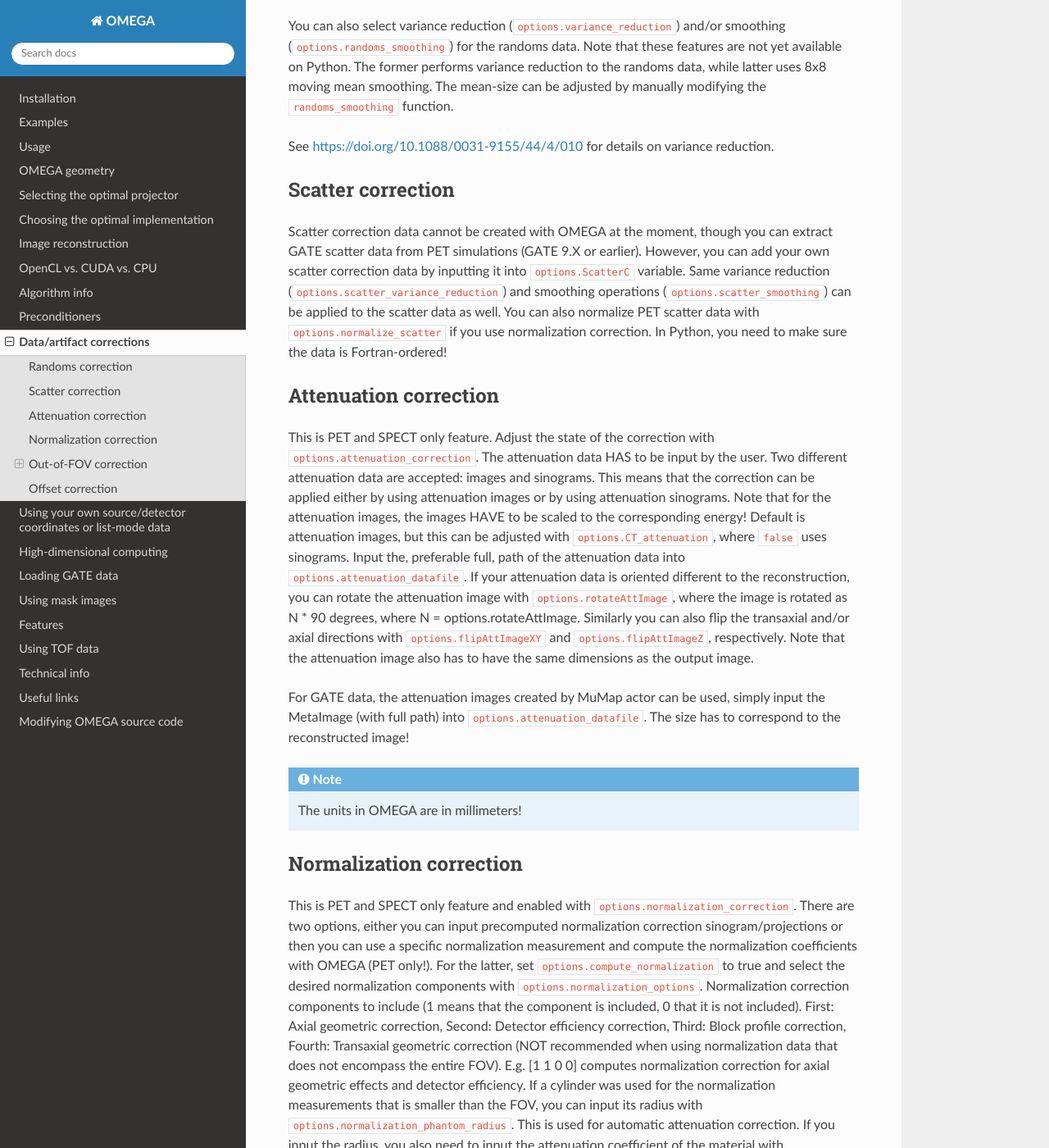
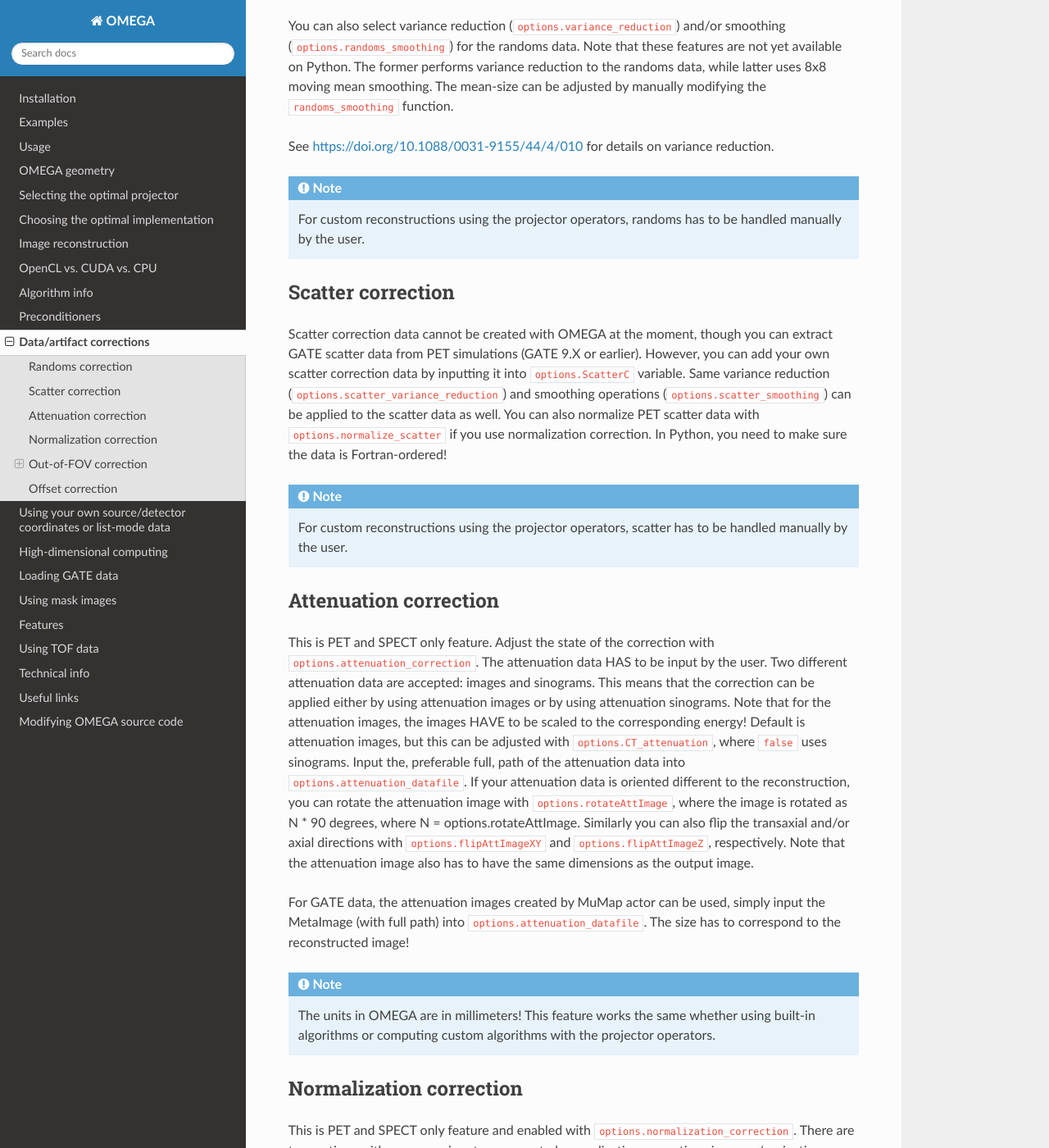
Before and after one commit to villekf/OMEGA-doc, a Sphinx documentation site: the page built from docs/source/corrections.rst, in a window 1280 px wide and 1400 px high, scrolled down 858 px. Shown: the whole window at 82% size. Built offline with Sphinx 7.4.7 and the Read the Docs theme 3.1.0, drawn with Linux system fonts in a browser that asks for light colours; some of the changed text lies outside the part shown.

Commit message:
Add more information on custom reconstruction

```diff
--- a/docs/source/algorithms.rst
+++ b/docs/source/algorithms.rst
@@ -780,6 +780,11 @@ Preconditioners
 
 The use of preconditioners is slightly easier in Python than in MATLAB/Octave. This is because in MATLAB/Octave you need to input the whole vector that specifies the selected preconditioners, in Python you only need to set the desired one to ``True``.
 
+.. note::
+
+	Most of the preconditioners are supported as-is only with built-in algorithms. However, the filtering-based measurement based preconditioner has been implemented as a separate MATLAB/Python function. Some of the preconditioners are also
+	easy to compute manually.
+
 Image-based preconditioners
 ---------------------------
 
--- a/docs/source/corrections.rst
+++ b/docs/source/corrections.rst
@@ -20,12 +20,20 @@ reduction to the randoms data, while latter uses 8x8 moving mean smoothing. The
 
 See https://doi.org/10.1088/0031-9155/44/4/010 for details on variance reduction.
 
+.. note::
+
+	For custom reconstructions using the projector operators, randoms has to be handled manually by the user.
+
 Scatter correction
 ------------------
 
 Scatter correction data cannot be created with OMEGA at the moment, though you can extract GATE scatter data from PET simulations (GATE 9.X or earlier). However, you can add your own scatter correction data by inputting it into ``options.ScatterC``
 variable. Same variance reduction (``options.scatter_variance_reduction``) and smoothing operations (``options.scatter_smoothing``) can be applied to the scatter data as well. You can also normalize PET scatter data with
 ``options.normalize_scatter`` if you use normalization correction. In Python, you need to make sure the data is Fortran-ordered!
+
+.. note::
+
+	For custom reconstructions using the projector operators, scatter has to be handled manually by the user.
 
 Attenuation correction
 ----------------------
@@ -40,7 +48,7 @@ For GATE data, the attenuation images created by MuMap actor can be used, simply
 
 .. note::
 
-	The units in OMEGA are in millimeters!
+	The units in OMEGA are in millimeters! This feature works the same whether using built-in algorithms or computing custom algorithms with the projector operators.
 
 Normalization correction
 ------------------------
@@ -58,6 +66,10 @@ and getting the prompt for the data. The normalization data has to be either nrm
 to the mat-files folder and loaded automatically if the same measurement dimensions and scanner are used.
 
 For details on the component-based normalization, see for example https://doi.org/10.1088/0031-9155/43/1/012
+
+.. note::
+
+	This feature works the same way whether using built-in algorithms or computing custom algorithms with the projector operators, as long as the input data is inserted correctly. Note that you need to manually handle the subset indexing if necessary.
 
 Out-of-FOV correction
 ---------------------
@@ -101,6 +113,11 @@ This is currently not possible automatically, but it is possible to have specifi
 and https://github.com/villekf/OMEGA/blob/master/source/m-files/computePixelSize.m. Especially important are the correct FOV sizes, number of voxels per volume and the ``bx/y/z`` values, which correspond to the edges where the volumes begin.
 The reconstruction process should work fine as long as the aforementioned values are correctly adjusted.
 
+.. note::
+
+	This feature works similarly whether using built-in algorithms or computing custom algorithms with the projector operators. For the projector operators, the process is somewhat more difficult though. See the CBCT examples for
+	more details on how to perform multi-resolution reconstruction.
+
 Offset correction
 -----------------
 
@@ -109,3 +126,7 @@ be done automatically.
 
 Examples of offset papers include https://dx.doi.org/10.1109/nssmic.2010.5874179 and https://dx.doi.org/10.1088/0031-9155/58/2/205 and https://dx.doi.org/10.1118/1.1489043 and https://dx.doi.org/10.1088/1361-6560/ac16bc. Note that
 although they present different weights, the results are the same.
+
+.. note::
+
+	This feature works the same way whether using built-in algorithms or computing custom algorithms with the projector operators.
--- a/docs/source/customcoordinates.rst
+++ b/docs/source/customcoordinates.rst
@@ -16,6 +16,11 @@ out-of-memory errors. See `Using high-dimensional data <https://omega-doc.readth
 There are two ways to perform reconstructions with custom scanner or list-mode data: index-based reconstruction and coordinate-based reconstruction.
 
 For the choice of algorithm, PDHG is recommended, but for PET, and emission tomography in general, PKMA or OSEM can be good choices.
+
+.. note::
+
+	All these methods can be used both with built-in algorithms or the projector operators (forward/backward projection). As long as the input data is correctly formatted (same for both cases), process should work
+	in both cases.
 
 Index-based reconstruction
 --------------------------
--- a/docs/source/highdim.rst
+++ b/docs/source/highdim.rst
@@ -2,6 +2,10 @@ High-dimensional computing
 ==========================
 
 In case of high-dimensional cases, there are ways to circumvent running out of GPU memory. Note that all of these methods require sufficient CPU RAM and only help with limited GPU memory.
+
+.. note::
+
+	High-dimensional support is only for built-in algorithms, not the forward/backward projection operators. For high-dimensional cases, the user needs to manually handle the data if the projector operators are used.
 
 High-dimensional measurement data
 ---------------------------------
--- a/docs/source/masks.rst
+++ b/docs/source/masks.rst
@@ -2,6 +2,11 @@ Using mask images
 =================
 
 In OMEGA, it is currently possible to limit the measurements to be used or voxels to be reconstructed. This is possible with the use of mask images.
+
+.. note::
+
+	Mask images can be used for either built-in or custom reconstructions. There are no restrictions with this, but if used with projector operators, the mask must be defined
+	along with all other definitions, i.e. before the class object is created (MATLAB/Octave) or it's initialized (Python).
 
 Masks in forward projection
 ---------------------------
```
